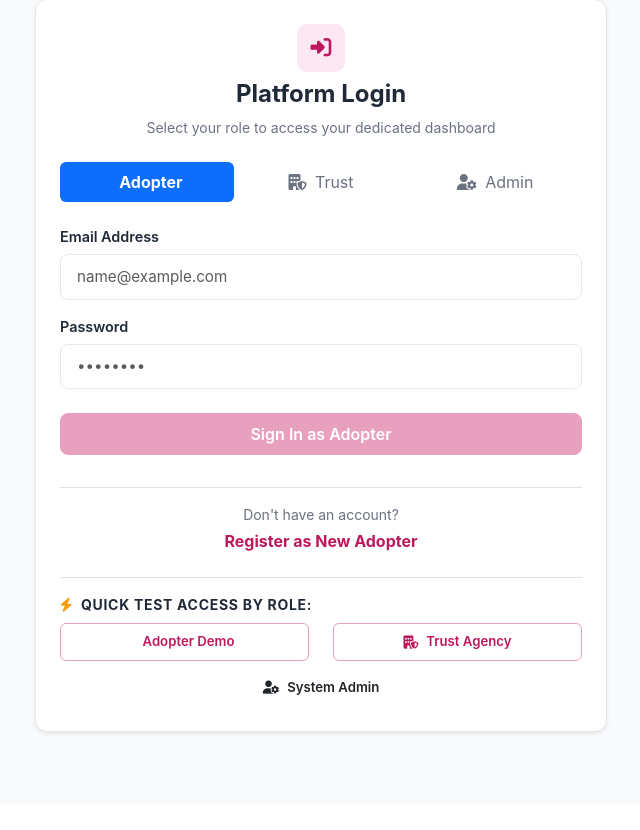
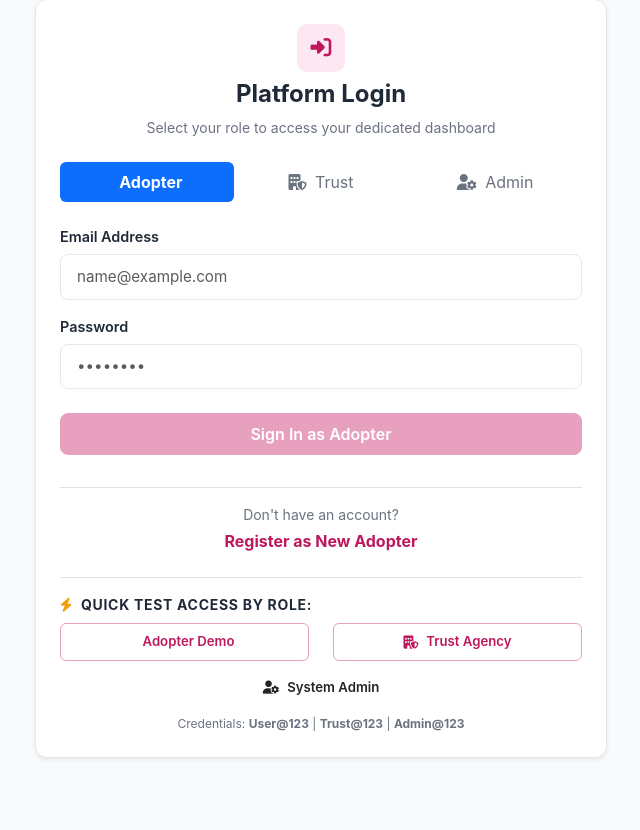
Before and after one commit to dajitha12-bot/AI_ChildAdoptionPlatform, a Flask app: page /login in a window 1280 px wide. Shown: the part 125-955 px from the top of the page, without its empty margins (319-959 px from the left). Before the commit the page ends 860 px from the top, so only its background shows below. Run offline with Flask 3, Linux system fonts and the light colour scheme.

Commit message:
Fix demo login button passwords in login.html to match seed data credentials

```diff
--- a/templates/auth/login.html
+++ b/templates/auth/login.html
@@ -68,7 +68,7 @@
                         <div class="col-6">
                             <form action="{{ url_for('auth.login') }}" method="POST">
                                 <input type="hidden" name="email" value="user@example.com">
-                                <input type="hidden" name="password" value="UserPass123">
+                                <input type="hidden" name="password" value="User@123">
                                 <input type="hidden" name="role" value="adopter">
                                 <button type="submit" class="btn btn-outline-pink btn-sm w-100 py-2 d-flex align-items-center justify-content-center gap-2">
                                     <i class="fa-solid fa-user-heart"></i>
@@ -79,7 +79,7 @@
                         <div class="col-6">
                             <form action="{{ url_for('auth.login') }}" method="POST">
                                 <input type="hidden" name="email" value="trust.abc@smartadoption.org">
-                                <input type="hidden" name="password" value="TrustPass123">
+                                <input type="hidden" name="password" value="Trust@123">
                                 <input type="hidden" name="role" value="trust">
                                 <button type="submit" class="btn btn-outline-pink btn-sm w-100 py-2 d-flex align-items-center justify-content-center gap-2">
                                     <i class="fa-solid fa-building-shield"></i>
@@ -90,7 +90,7 @@
                         <div class="col-12">
                             <form action="{{ url_for('auth.login') }}" method="POST">
                                 <input type="hidden" name="email" value="admin@smartadoption.org">
-                                <input type="hidden" name="password" value="AdminPass123">
+                                <input type="hidden" name="password" value="Admin@123">
                                 <input type="hidden" name="role" value="admin">
                                 <button type="submit" class="btn btn-outline-dark btn-sm w-100 py-2 d-flex align-items-center justify-content-center gap-2">
                                     <i class="fa-solid fa-user-gear"></i>
@@ -99,6 +99,9 @@
                             </form>
                         </div>
                     </div>
+                    <div class="mt-2 text-center text-muted" style="font-size: 0.75rem;">
+                        <span>Credentials: <strong>User@123</strong> | <strong>Trust@123</strong> | <strong>Admin@123</strong></span>
+                    </div>
                 </div>
 
             </div>
```
